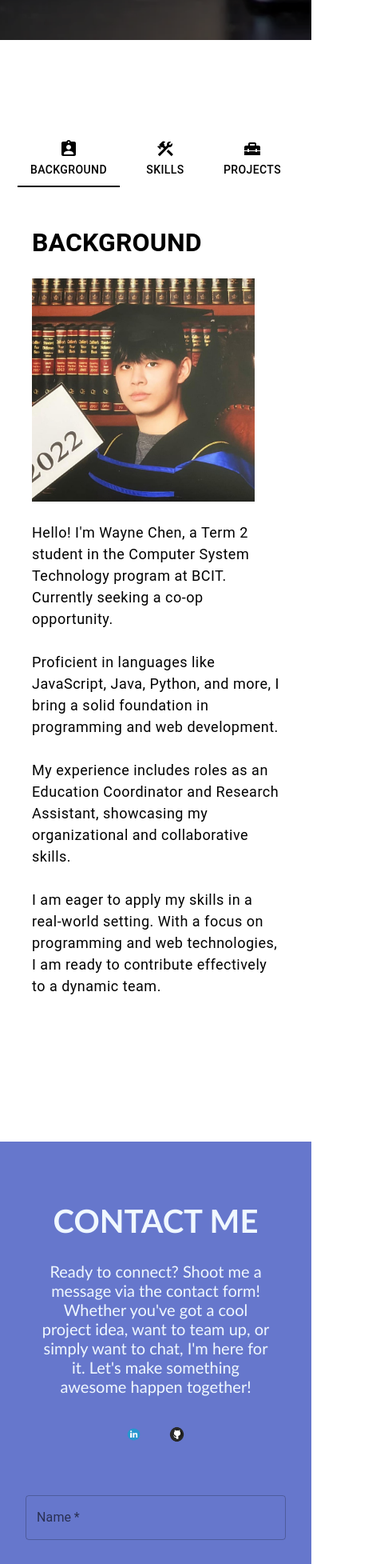
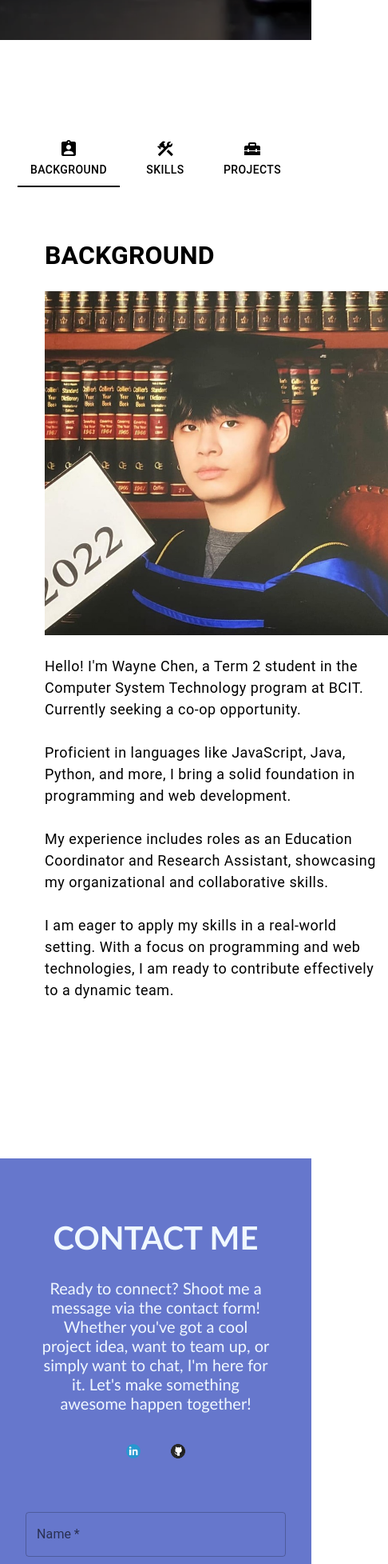
Before and after one commit to waychen95/waychen.com, a React (Create React App) app: page / in a window 390 px wide. Shown: the part 800-2755 px from the top of the page at 80% size, 486 px wide, since content can reach past the window. Built offline with nearby package versions, Linux system fonts and the light colour scheme.

Commit message:
changed css for contact

```diff
--- a/src/pages/Contact.js
+++ b/src/pages/Contact.js
@@ -24,8 +24,8 @@ function Contact() {
           Whether you've got a cool project idea, want to team up, or simply want to chat, I'm here for it.
           Let's make something awesome happen together!
         </p>
-        <div className='social-link'>
-          <img id='linkedin' src={LinkedIn} alt='linkedin logo'></img>
+        <div className='social-link-contact'>
+          <img id='linkedinContact' src={LinkedIn} alt='linkedin logo'></img>
           <img src={Github} alt='github logo'></img>
         </div>
       </div>
--- a/src/styles/Contact.css
+++ b/src/styles/Contact.css
@@ -37,6 +37,27 @@
   font-size: 24px;
 }
 
+.social-link-contact {
+  display: flex;
+  justify-content: center;
+  align-items: center;
+  width: 100%;
+}
+
+.social-link-contact img {
+  width: 8%;
+  height: auto;
+  padding: 1rem;
+}
+
+.social-link-contact img:hover {
+  cursor: pointer;
+}
+
+#linkedin {
+  width: 7%;
+}
+
 @media screen and (max-width: 800px) {
   #contact-section {
     grid-template-columns: 1fr;
--- a/src/styles/Content.css
+++ b/src/styles/Content.css
@@ -6,6 +6,7 @@
 
 .content-image img {
   width: 90%;
+  min-width: 430px;
 }
 
 
@@ -20,4 +21,13 @@
   .background-content {
     grid-template-columns: auto;
   }
+
+  .background-section {
+    padding: 1rem;
+  }
+
+  .content-image img {
+    width: 90%;
+    min-width: none;
+  }
 }
--- a/src/styles/Footer.css
+++ b/src/styles/Footer.css
@@ -29,3 +29,13 @@
 #linkedin {
   width: 7%;
 }
+
+@media screen and (max-width: 800px) {
+  .footer {
+    grid-template-columns: auto;
+  }
+
+  .social-link {
+    display: none;
+  }
+}
```
